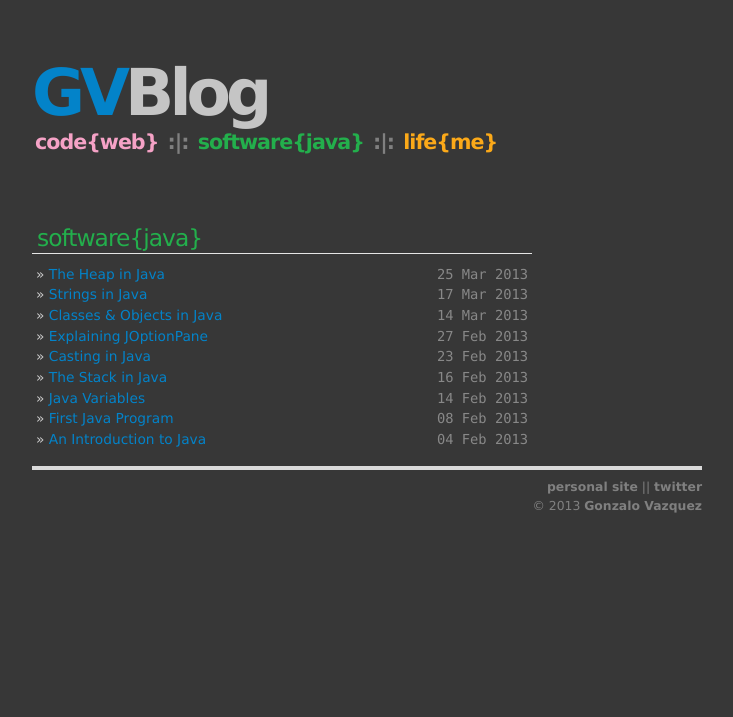
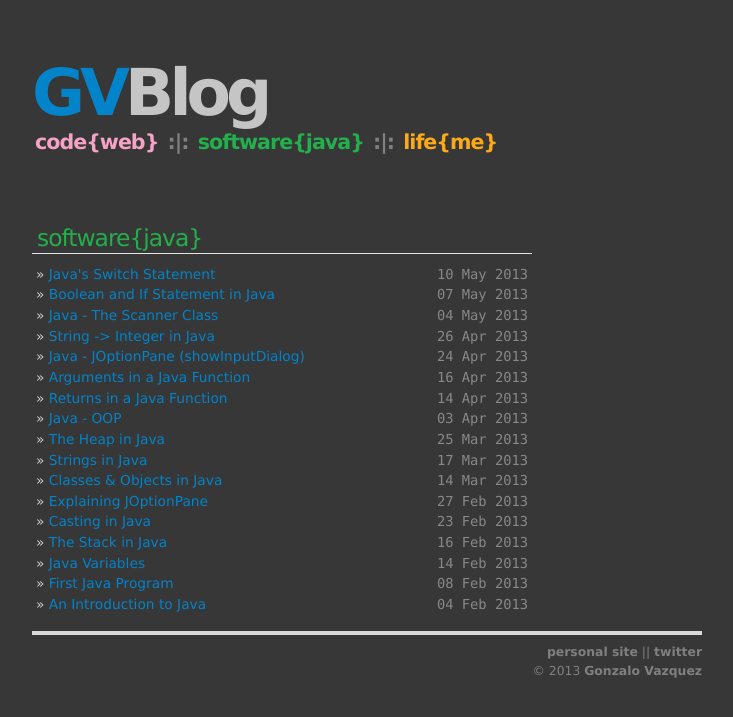
Before and after one commit to gonzalovazquez/gonzalovazquez.github.io, a Jekyll site: the page built from java.html, in a window 1280 px wide. Shown: the top 717 px of the page, without its empty margins (273-1006 px from the left). Built offline with Jekyll 4.4.1, drawn with Linux system fonts in a browser that asks for light colours; some of the changed lines change nothing that is shown.

Commit message:
publishing

```diff
--- a/_layouts/default.html
+++ b/_layouts/default.html
@@ -22,7 +22,7 @@
 		<h1><a href="/"><div id="logo"></div>GV<span class="fade">Blog</span></a></h1>
 		<div class="slogan">
 				<a href="/code.html" class="pink">code{web}</a> :|:
-				<a href="/os.html" class="green">software{java}</a> :|:
+				<a href="/java.html" class="green">software{java}</a> :|:
 				<a href="/life.html" class="orange">life{me}</a>
 		</div>
 
--- /dev/null
+++ b/all/java/_posts/2013-04-03-java-oop.textile
@@ -0,0 +1,69 @@
+---
+
+layout : post
+
+title : Java - OOP
+---
+
+h2. {{page.title}}
+
+p(publish_date). 03 April 2013
+
+Why code in OPP vs Procedural?
+
+Object Oriented Programming code can be changed quickly and since it’s based on several classes one does not have to re-write the whole program but rather just change classes.
+
+Now, stay with me. This may get a bit messy.
+
+There are two kind of classes on Java.
+
+* Special Classes : They pass to the JVM in order to start and require a main method.
+
+* Regular Classes : Do not need a main method.
+
+Now you may be asking yourself?
+
+How can we run a class without a main method. Well we can instantiate it as an object in our code and then read/write to the instance variables and call the methods from other objects.
+
+Let’s put this to the test. The first class I am going to write won’t have a main method.
+
+<pre name="code" class="java">
+public class ExternalClass
+{
+  public String name;
+  public int age;
+
+  public void myMethod()
+  {
+  String status = "love"
+  System.out.println("My name is " + name + "and I am" + age + "year's old");
+  System.out.println("and I + status + "you");
+  }
+}
+</pre>
+
+A quick note about scope. Variables have scope. Scope is the portion of the code that a variable exists within. Meaning the String "love" called status cannot be accessed outside of the method.
+
+Now let’s build our main class that will instantiate our ExternalClass.
+
+<pre name="code" class="java">
+public class MyClass
+{
+  public static void main ( String args [] )
+  {
+  //Instantiate ExternalClass
+  ExternalClass myObj = new ExternalClass();
+  //Access variables of ExternalClass
+  myObj.name = "Gonzalo"
+  myObj.age = 25;
+  //Run the method
+  myObj.myMethod();
+  // Would output:
+  // My name is Gonzalo and I am 25 year's old
+  }
+}
+</pre>
+
+Congratulations!!!
+
+You just wrote your first object oriented program.
--- /dev/null
+++ b/all/java/_posts/2013-04-14-handeling-return-in-java.textile
@@ -0,0 +1,52 @@
+---
+
+layout : post
+
+title : Returns in a Java Function
+---
+
+h2. {{page.title}}
+
+p(publish_date). 14 April 2013
+
+First we are going to build a calling class called Rectangle with a method called showArea. Pay close attention to the syntax of this method and see the difference.
+
+<pre name="code" class="java">
+public class Rectangle
+{
+  public int length;
+  public int width;
+
+  public int showArea()
+  {
+  int area = length * width;
+  //Return the result
+  return area;
+  }
+}
+</pre>
+
+Now that we are returning a value "area", we have to make our main class able to capture it.
+
+How do we do this? Like so.
+
+<pre name="code" class="java">
+public class testRectangle
+{
+   public static void main (String [] args)
+   {
+   Rectangle myObj = new Rectangle();
+   //Set the values of the rectangle
+   myObj.length = 45;
+   mObj.width = 28;
+   //We make a local variable to store the return
+   int area = myObj.showArea();
+   //Output
+   System.out.println("The area is "+ area);
+   }
+}
+</pre>
+
+This way we are able to capture the return value from our calling class and set it to the local variable called area
+
+We are also able to pass variables into our methods not only return variables.
--- /dev/null
+++ b/all/java/_posts/2013-04-16-passing-an-argument-in-java.textile
@@ -0,0 +1,51 @@
+---
+
+layout : post
+
+title : Arguments in a Java Function
+---
+
+h2. {{page.title}}
+
+p(publish_date). 17 April 2013
+
+This is our calling class.
+
+<pre name="code" class="java">
+import javax.swing.JOptionPane;
+
+public class Pirate
+{
+   public void pirateSpeak(String mySentence)
+   {
+   mySentence = mySentence + " you scurvy dog!");
+   myOutput.showMessageDialog(null, mySentence);
+   }
+}
+</pre>
+
+Let me explain what is happening here.
+Our function "pirateSpeak" accepts a String called "mySentence".
+
+Inside the function we concatenate the String by adding "you scury dog".
+
+Now lets write our main class.
+
+<pre name="code" class="java">
+import javax.swing.JOptionPane;
+
+public class PirateGame
+{
+   public static void main (String [] args)
+   {
+   Pirate myPirate = new Pirate();
+   myPirate.pirateSpeak("Hello,");
+   // This will output:
+   // Hello, you scurvy dog!
+   }
+}
+</pre>
+
+Now we know how to return and pass an argument to methods in Java.
+
+It is a very powerful feature and once we write more complicated code everything will start making sense.
--- /dev/null
+++ b/all/java/_posts/2013-04-24-showinputdialog.textile
@@ -0,0 +1,33 @@
+---
+
+layout : post
+
+title : Java - JOptionPane (showInputDialog)
+
+---
+
+h2. {{page.title}}
+
+p(publish_date). 24 April 2013
+
+If you where you write this class into your code editor and run it you would be greeted with a box and a user input line. Very neat indeed. Let me show you the code.
+
+<pre name="code" class="java">
+import javax.swing.JOptionPane;
+
+public class GetUserInput
+{
+   public static void main (String [] args)
+   {
+   String myInput = JOptionPane.showInputDialog(null, "Type your name");
+   JOptionPane.showMessageDialog(null,"Your name is " + myInput);
+   //Output: Whatever the user typed plus the string Your name is.
+   }
+}
+</pre>
+
+Now we have the capacity of asking user for information, very very powerful indeed.
+
+However their is a catch with this method.
+
+JOptionPane will take whatever the user typed and convert it into a string, so if we want to maybe accept an integer it won't be possible unless we convert it back to an integer from a string.
--- /dev/null
+++ b/all/java/_posts/2013-04-26-string-to-integer-conversion.textile
@@ -0,0 +1,28 @@
+---
+
+layout : post
+
+title :  String -> Integer in Java
+
+---
+
+h2. {{page.title}}
+
+p(publish_date). 24 April 2013
+
+In order to convert the string into a variable all we need to do is the following:
+
+<pre name="code" class="java">
+String myInput = JOptionPane.showInputDialog(null, "Enter number of miles");
+
+int miles = Integer.parseInt(myInput);
+//Converts String to Integer
+</pre>
+
+Just by doing this conversion we are able to take any string and convert it into an integer and apply any kind of math we want.
+
+What if we want to convert it to a double. Same logic.
+
+<pre class="code" class="java">
+double miles = Double.parseDouble(myInput);
+</pre>
--- /dev/null
+++ b/all/java/_posts/2013-05-04-the-scanner-class.textile
@@ -0,0 +1,28 @@
+---
+
+layout : post
+
+title : Java - The Scanner Class
+
+---
+
+h2. {{page.title}}
+
+p(publish_date). 04 May 2013
+
+The scanner class is used to for getting user input as well.
+
+<pre name="code" class="java">
+import java.util.Scanner;
+
+public class GettingInput
+{
+  public static void main (String [] args)
+  {
+    System.out.println("Please type an integer");
+    Scanner scan = new Scanner (System.in);
+    int myInt = scan.nextInt();
+    System.out.println("You typed "+ myInt);
+  }
+}
+</pre>
--- /dev/null
+++ b/all/java/_posts/2013-05-07-boolean-and-if-statements-in-java.textile
@@ -0,0 +1,75 @@
+---
+
+layout : post
+
+title :  Boolean and If Statement in Java
+
+---
+
+h2. {{page.title}}
+
+p(publish_date). 07 May 2013
+
+Booleans are very powerful. They can either evaluate as true or false.
+
+h4. Comparison Operators:
+
+* < less than
+
+* > greater than
+
+* <= less than or equal to
+
+* >= greater than or equal to
+
+* == equal to
+
+* != equal to
+
+* ! = not
+
+h4. Logic Operators:
+
+* && AND
+
+* || OR
+
+* ! NOT
+
+Now that we know booleans, comparison and logic operators we can put them all together to create an if statement.
+
+The following are examples of if statements.
+
+*if (myNumber > 10 && myNumber < 20)*
+
+If myNumber is greater than 10 AND if myNumber is less than 20 then wrote code.
+
+*if (myNumber > 10 || myNumber < 20)*
+
+If myNumber is greater than 10 OR if myNumber is less than 20 then wrote code.
+
+Remember that if statements allow us to test for certain conditions within our code using boolean expressions.
+
+Let see how that looks in code.
+
+<pre name="code" class="java">
+if( //boolean expression  )
+    {
+    //code that runs if the boolean expression
+    //evaluates to true.
+    }
+else if ( //boolean expression #2  )
+    {
+    //code that runs if boolean
+    //expression evaluates to false
+    // and boolean expression #2 true
+    }
+else
+    {
+    //code that runs if both are false
+    }
+</pre>
+
+That is a simple if statement in java code.
+
+If statements can get very lengthy and complex so we can use something called a switch statement to ease our typing.
--- /dev/null
+++ b/all/java/_posts/2013-05-10-java-switch-statement.textile
@@ -0,0 +1,59 @@
+---
+
+layout : post
+
+title :  Java's Switch Statement
+
+---
+
+h2. {{page.title}}
+
+p(publish_date). 10 May 2013
+
+The following is an example of a switch statement.
+
+<pre name="code" class="java">
+
+import javax.swing.JOptionPane;
+
+public class Switch
+{
+   public static void main (String [] args)
+   {
+   String myInput = JOptionPane.showInputDialog("Enter a number");
+   int myInt = Integer.parseInt(myInput);
+   //Switch Statement
+   switch(myInt)
+    {
+   case 1:
+     JOptionPane.showMessageDialog(null,"You chose 1");
+     break;
+   case 2:
+     JOptionPane.showMessageDialog(null,"You chose 2");
+     break;
+   case 3:
+     JOptionPane.showMessageDialog(null,"You chose 3");
+     break;
+   default:
+     JOptionPane.showMessageDialog(null,"Choose");
+     break;
+    }
+  }
+}
+</pre>
+
+It may seem a bit complicated but it’s actually pretty simple and very helpful.
+
+Let me go line by line and explain what is happening.
+
+* Line 6 : We ask the user to input a number.
+
+* Line 7: We convert the String into a number.
+
+* Line 9: In the switch statement we evaluate myInt against the different cases.
+
+* Line 11: If the number is 1 then the output message would be “You chose 1”. That repets itself until one condition is true. However if the number isn’t 1 or 2 or 3 then it executes the default.
+
+* Line 30: The default would run if the conditions above evaluate to false and it will output “Choose”.
+
+If we were to write this as an if statement it would be very long and complex. Switch statement allow us to type less and it makes more sense when you look at your code afterwards.
--- a/os.html
+++ b/java.html
@@ -6,7 +6,7 @@ title: Software posts
 <div id="home">
   <h2 class="green">software{java}</h2>
   <ul class="posts">
-    {% for post in site.categories.os %}
+    {% for post in site.categories.java %}
       <li><span>{{ post.date | date_to_string }}</span> &raquo; <a href="{{ post.url }}">{{ post.title }}</a></li>
     {% endfor %}
   </ul>
```
Also changed, not shown: all/java/_posts/2013-02-04-introduction-to-java.textile (renamed from all/os/_posts/2013-02-04-introduction-to-java.textile), all/java/_posts/2013-02-08-first-java-program.textile (renamed from all/os/_posts/2013-02-08-first-java-program.textile), all/java/_posts/2013-02-14-java-variables.textile (renamed from all/os/_posts/2013-02-14-java-variables.textile), all/java/_posts/2013-02-16-the-stack-in-java.textile (renamed from all/os/_posts/2013-02-16-the-stack-in-java.textile), all/java/_posts/2013-02-23-casting-in-java.textile (renamed from all/os/_posts/2013-02-23-casting-in-java.textile), all/java/_posts/2013-02-27-joptionpane.textile (renamed from all/os/_posts/2013-02-27-joptionpane.textile), all/java/_posts/2013-03-14-classes-and-objects.textile (renamed from all/os/_posts/2013-03-14-classes-and-objects.textile), all/java/_posts/2013-03-17-strings-in-java.textile (renamed from all/os/_posts/2013-03-17-strings-in-java.textile), all/java/_posts/2013-03-25-the-heap-in-java.textile (renamed from all/os/_posts/2013-03-25-the-heap-in-java.textile).
